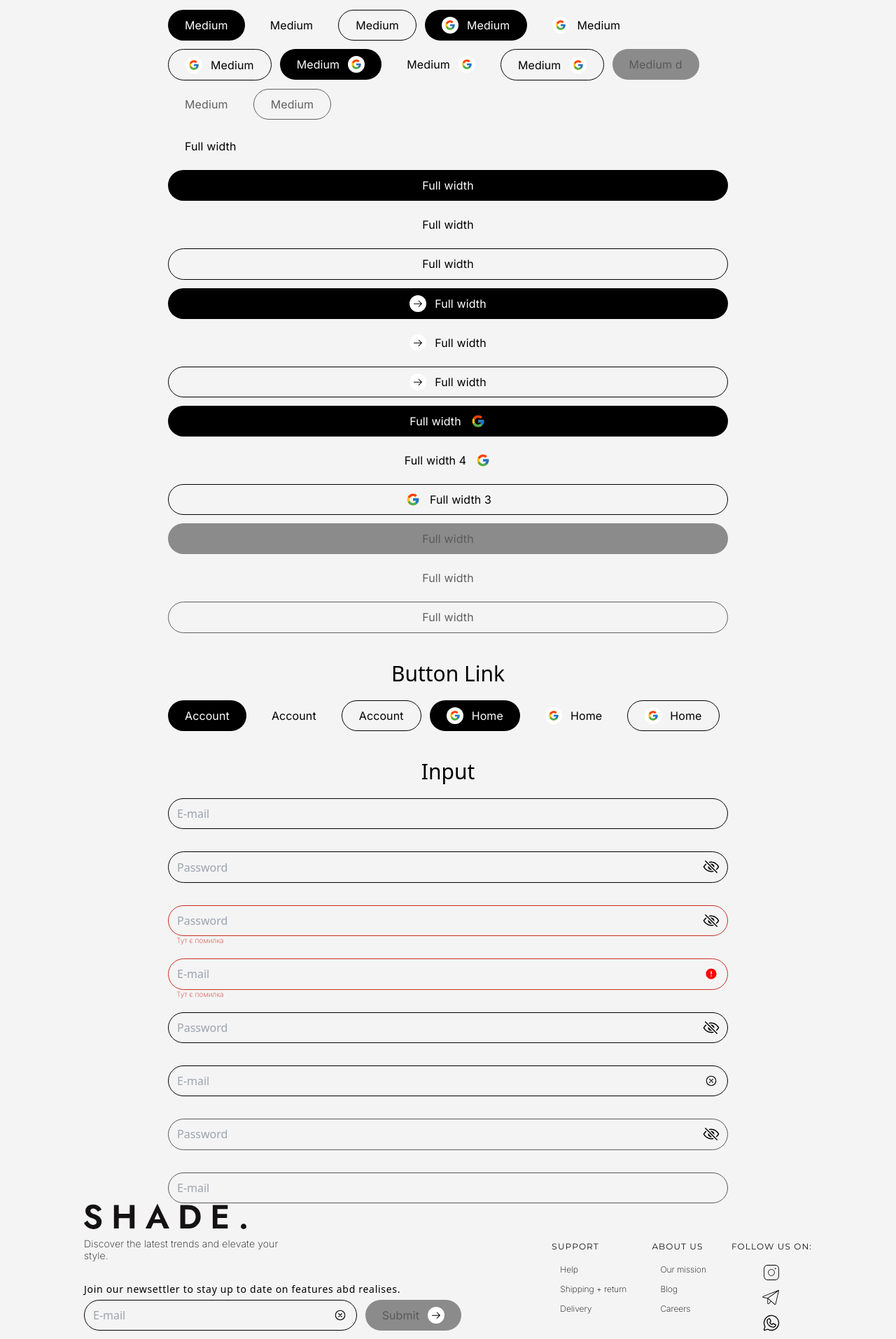
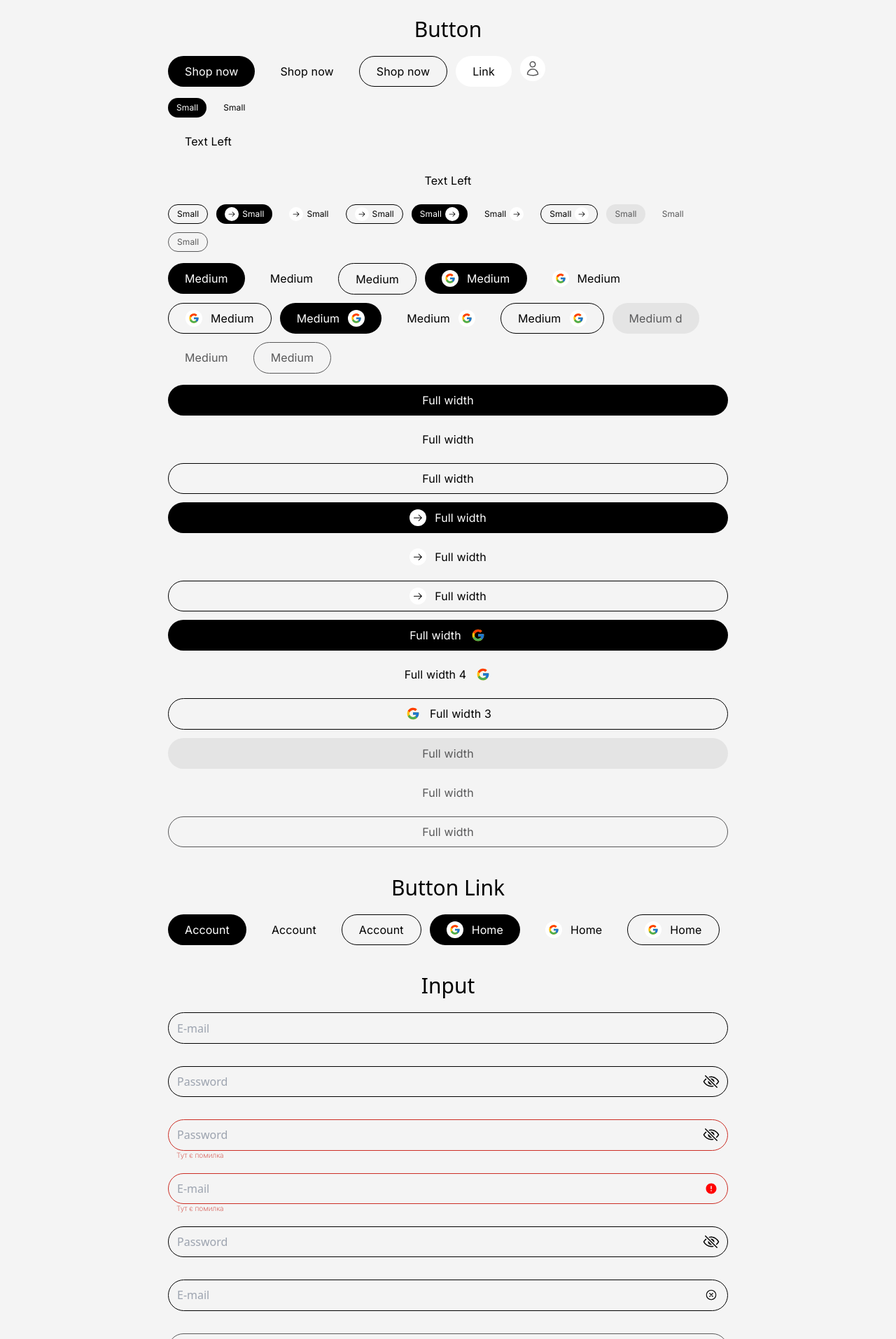
Before and after one commit to DianaKravchuk/Store, a React (Vite) app in the folder frontend/: page /ui-kit in a window 1280 px wide. Shown: the part 126-2040 px from the top of the page at 70% size. Built offline with nearby package versions, Linux system fonts and the light colour scheme.

Commit message:
refactor: improve Button component structure

```diff
--- a/frontend/src/Ui/Button/Button.tsx
+++ b/frontend/src/Ui/Button/Button.tsx
@@ -4,8 +4,8 @@ import { ButtonProps } from "./Button.types";
 import classNames from "classnames";
 
 const Button: FC<ButtonProps> = ({
-  variant = "primary",
-  size = "medium",
+  variant,
+  size,
   className,
   text,
   icon,
@@ -16,19 +16,20 @@ const Button: FC<ButtonProps> = ({
     "flex items-center self-start font-inter rounded-3xl leading-[24px] tracking-[0.0072em] transition-all duration-300 group";
 
   const variantStyles = {
-    primary:
-      "bg-black text-white focus:bg-[#181818] hover:bg-[#474747] active:bg-[#575757] disabled:bg-[#8b8b8b] disabled:text-[#59595a] justify-center",
-    secondary:
-      "bg-transparent text-black focus:bg-[#a3a3a4] hover:bg-[#9e9e9f] active:bg-[#a3a3a4] disabled:bg-transparent disabled:text-[#616062] justify-center",
-    secondaryLeft:
-      "bg-transparent text-black focus:bg-[#a3a3a4] hover:bg-[#9e9e9f] active:bg-[#a3a3a4] disabled:bg-transparent disabled:text-[#616062] justify-start",
-    tertiary:
-      "bg-transparent text-black border-black border focus:bg-[#a3a3a4] hover:bg-[#9e9e9f] active:bg-[#a3a3a4] disabled:bg-transparent disabled:text-[#616062] disabled:border-[#616062] justify-center py-[9.2px]",
+    outlined:
+      "justify-center py-[9.2px] bg-transparent text-black-000 border-black-000 border hover:bg-light-grey-hovered focus:bg-light-grey-focused active:bg-light-color-pressed disabled:bg-transparent disabled:text-grey-002 disabled:border-grey-002",
+    filled:
+      "justify-center bg-black-000 text-white hover:bg-dark-grey-hovered hover:shadow-button-hover focus:bg-dark-grey-focused active:dark-grey-pressed disabled:bg-dark-grey-disabled disabled:text-grey-002 disabled:shadow-none",
+    text: "justify-center bg-transparent text-black-000 hover:bg-light-grey-hovered focus:bg-light-grey-focused active:bg-light-color-pressed disabled:bg-transparent disabled:text-grey-002",
+    textLeft:
+      "justify-start bg-transparent text-black-000 hover:bg-light-grey-hovered focus:bg-light-grey-focused active:bg-light-color-pressed disabled:bg-transparent disabled:text-grey-002",
+    icon: "rounded-full flex items-center justify-center bg-transparent hover:bg-light-grey-hovered focus:bg-light-grey-focused active:bg-light-color-pressed",
   };
 
   const sizeStyles = {
     small: "px-3 py-[2px] text-xs gap-x-[5px] max-h-[28px]",
     medium: "px-6 py-2.5 text-md gap-x-[12px]",
+    icon: "px-[6px] py-[6px]",
     large: "",
     full: "w-full py-2.5 p-6 text-md gap-x-[12px]",
   };
--- a/frontend/src/Ui/Button/Button.types.ts
+++ b/frontend/src/Ui/Button/Button.types.ts
@@ -1,14 +1,14 @@
 import { ReactNode } from "react";
 
-export type Variant = "primary" | "secondary" | "secondaryLeft" | "tertiary";
-export type Sizes = "small" | "medium" | "large" | "full";
+export type Variant = "textLeft" | "outlined" | "filled" | "text" | "icon";
+export type Sizes = "small" | "medium" | "large" | "full" | "icon";
 export type Position = "left" | "right";
 
 export interface ButtonProps
   extends React.ButtonHTMLAttributes<HTMLButtonElement> {
   variant: Variant;
   size: Sizes;
-  text: string;
+  text?: string;
   icon?: ReactNode;
   iconPosition?: Position;
 }
--- a/frontend/src/Ui/ButtonLink/ButtonLink.tsx
+++ b/frontend/src/Ui/ButtonLink/ButtonLink.tsx
@@ -1,13 +1,19 @@
 import type { FC } from "react";
-import { Link } from "react-router-dom";
+import { NavLink } from "react-router-dom";
 
 import { ButtonLinkProps } from "./ButtonLink.types";
 import Button from "../Button/Button";
+import classNames from "classnames";
 
 export const ButtonLink: FC<ButtonLinkProps> = ({ url, ...buttonProps }) => {
   return (
-    <Link to={url}>
+    <NavLink
+      to={url}
+      className={({ isActive }) =>
+        classNames("h-fit", { ["bg-white rounded-3xl"]: isActive })
+      }
+    >
       <Button {...buttonProps} />
-    </Link>
+    </NavLink>
   );
 };
--- a/frontend/src/components/LoginForm.tsx
+++ b/frontend/src/components/LoginForm.tsx
@@ -37,7 +37,7 @@ const LoginForm: React.FC = () => {
         </div>
       </div>
       <div className="w-full h-fit">
-        <Button text="Log in" size="full" variant="primary" />
+        <Button text="Log in" size="full" variant="filled" />
       </div>
     </div>
   );
--- a/frontend/src/components/RegisterForm/RegisterForm.tsx
+++ b/frontend/src/components/RegisterForm/RegisterForm.tsx
@@ -77,7 +77,7 @@ const RegisterForm: FC = () => {
       <Button
         type="submit"
         size="full"
-        variant="primary"
+        variant="filled"
         text="Create account"
         icon={
           <span className="flex items-center justify-center bg-white rounded-[50%] py-1 px-1">
@@ -90,7 +90,7 @@ const RegisterForm: FC = () => {
       <ButtonLink
         type="button"
         size="full"
-        variant="primary"
+        variant="filled"
         text="Log in"
         icon={
           <span className="flex items-center justify-center bg-white rounded-[50%] py-1 px-1">
--- a/frontend/src/components/SubscribeForm/SubscribeForm.tsx
+++ b/frontend/src/components/SubscribeForm/SubscribeForm.tsx
@@ -38,7 +38,7 @@ const SubscribeForm = () => {
       <Button
         type="submit"
         size={"medium"}
-        variant={"primary"}
+        variant={"filled"}
         text="Submit"
         icon={
           <span className="flex items-center justify-center bg-white rounded-[50%] py-1 px-1">
--- a/frontend/src/pages/Ui-kit/Ui-kit.tsx
+++ b/frontend/src/pages/Ui-kit/Ui-kit.tsx
@@ -3,26 +3,51 @@ import { type FC } from "react";
 import { GoArrowRight } from "react-icons/go";
 import { FcGoogle } from "react-icons/fc";
 import Input from "@/Ui/Input/Input";
+import { HiOutlineUser } from "react-icons/hi2";
 import { ButtonLink } from "@/Ui/ButtonLink/ButtonLink";
 
 const Uikit: FC = () => {
   const resetField = (inputName: string) =>
     console.log(`reset input ${inputName}`);
-
+  const isDisabled = true;
   return (
-    <div className="flex flex-col gap-10">
+    <div className="flex flex-col gap-10 pt-[150px]">
       <section className="flex flex-col gap-5">
         <h2 className="text-center text-3xl">Button</h2>
         <div className="flex flex-col gap-4 w-[800px]">
           <div className="flex gap-3 flex-wrap">
-            <Button size="small" text="Small" variant="primary" />
-            <Button size="small" text="Small" variant="secondary" />
-            <Button size="small" text="Small" variant="secondaryLeft" />
-            <Button size="small" text="Small" variant="tertiary" />
+            <Button size="medium" text="Shop now" variant="filled" />
+            <Button size="medium" text="Shop now" variant="text" />
+            <Button size="medium" text="Shop now" variant="outlined" />
+            <ButtonLink
+              size="medium"
+              text="Link"
+              url="/ui-kit"
+              variant="text"
+            />
+            <ButtonLink
+              size="icon"
+              url="/ui-kit"
+              variant="icon"
+              disabled={isDisabled}
+              icon={
+                <HiOutlineUser
+                  size={24}
+                  color={`${isDisabled ? "#59595A" : "#000"}`}
+                />
+              }
+            />
+          </div>
+          <div className="flex gap-3 flex-wrap">
+            <Button size="small" text="Small" variant="filled" />
+            <Button size="small" text="Small" variant="text" />
+            <Button size="full" text="Text Left" variant="textLeft" />
+            <Button size="full" text="Text Left" variant="text" />
+            <Button size="small" text="Small" variant="outlined" />
             <Button
               size="small"
               text="Small"
-              variant="primary"
+              variant="filled"
               iconPosition="left"
               icon={
                 <span className="flex items-center justify-center bg-white rounded-[50%] py-1 px-1">
@@ -33,7 +58,7 @@ const Uikit: FC = () => {
             <Button
               size="small"
               text="Small"
-              variant="secondary"
+              variant="text"
               iconPosition="left"
               icon={
                 <span className="flex items-center justify-center bg-white rounded-[50%] py-1 px-1">
@@ -45,7 +70,7 @@ const Uikit: FC = () => {
             <Button
               size="small"
               text="Small"
-              variant="tertiary"
+              variant="outlined"
               iconPosition="left"
               icon={
                 <span className="flex items-center justify-center bg-white rounded-[50%] py-1 px-1">
@@ -56,7 +81,7 @@ const Uikit: FC = () => {
             <Button
               size="small"
               text="Small"
-              variant="primary"
+              variant="filled"
               iconPosition="right"
               icon={
                 <span className="flex items-center justify-center bg-white rounded-[50%] py-1 px-1">
@@ -68,7 +93,7 @@ const Uikit: FC = () => {
             <Button
               size="small"
               text="Small"
-              variant="secondary"
+              variant="text"
               iconPosition="right"
               icon={
                 <span className="flex items-center justify-center bg-white rounded-[50%] py-1 px-1">
@@ -80,7 +105,7 @@ const Uikit: FC = () => {
             <Button
               size="small"
               text="Small"
-              variant="tertiary"
+              variant="outlined"
               iconPosition="right"
               icon={
                 <span className="flex items-center justify-center bg-white rounded-[50%] py-1 px-1">
@@ -89,18 +114,18 @@ const Uikit: FC = () => {
               }
             />
 
-            <Button size="small" text="Small" variant="primary" disabled />
-            <Button size="small" text="Small" variant="secondary" disabled />
-            <Button size="small" text="Small" variant="tertiary" disabled />
+            <Button size="small" text="Small" variant="filled" disabled />
+            <Button size="small" text="Small" variant="text" disabled />
+            <Button size="small" text="Small" variant="outlined" disabled />
           </div>
           <div className="flex flex-wrap gap-3">
-            <Button size="medium" text="Medium" variant="primary" />
-            <Button size="medium" text="Medium" variant="secondary" />
-            <Button size="medium" text="Medium" variant="tertiary" />
+            <Button size="medium" text="Medium" variant="filled" />
+            <Button size="medium" text="Medium" variant="text" />
+            <Button size="medium" text="Medium" variant="outlined" />
             <Button
               size="medium"
               text="Medium"
-              variant="primary"
+              variant="filled"
               iconPosition="left"
               icon={
                 <span className="flex items-center justify-center bg-white rounded-[50%] py-1 px-1">
@@ -112,7 +137,7 @@ const Uikit: FC = () => {
             <Button
               size="medium"
               text="Medium"
-              variant="secondary"
+              variant="text"
               iconPosition="left"
               icon={
                 <span className="flex items-center justify-center bg-white rounded-[50%] py-1 px-1">
@@ -124,7 +149,7 @@ const Uikit: FC = () => {
             <Button
               size="medium"
               text="Medium"
-              variant="tertiary"
+              variant="outlined"
               iconPosition="left"
               icon={
                 <span className="flex items-center justify-center bg-white rounded-[50%] py-1 px-1">
@@ -136,7 +161,7 @@ const Uikit: FC = () => {
             <Button
               size="medium"
               text="Medium"
-              variant="primary"
+              variant="filled"
               iconPosition="right"
               icon={
                 <span className="flex items-center justify-center bg-white rounded-[50%] py-1 px-1">
@@ -148,7 +173,7 @@ const Uikit: FC = () => {
             <Button
               size="medium"
               text="Medium"
-              variant="secondary"
+              variant="text"
               iconPosition="right"
               icon={
                 <span className="flex items-center justify-center bg-white rounded-[50%] py-1 px-1">
@@ -160,7 +185,7 @@ const Uikit: FC = () => {
             <Button
               size="medium"
               text="Medium"
-              variant="tertiary"
+              variant="outlined"
               iconPosition="right"
               icon={
                 <span className="flex items-center justify-center bg-white rounded-[50%] py-1 px-1">
@@ -169,19 +194,18 @@ const Uikit: FC = () => {
               }
             />
 
-            <Button size="medium" text="Medium d" variant="primary" disabled />
-            <Button size="medium" text="Medium" variant="secondary" disabled />
-            <Button size="medium" text="Medium" variant="tertiary" disabled />
+            <Button size="medium" text="Medium d" variant="filled" disabled />
+            <Button size="medium" text="Medium" variant="text" disabled />
+            <Button size="medium" text="Medium" variant="outlined" disabled />
           </div>
           <div className="flex flex-wrap gap-3">
-            <Button size="full" text="Full width" variant="secondaryLeft" />
-            <Button size="full" text="Full width" variant="primary" />
-            <Button size="full" text="Full width" variant="secondary" />
-            <Button size="full" text="Full width" variant="tertiary" />
+            <Button size="full" text="Full width" variant="filled" />
+            <Button size="full" text="Full width" variant="text" />
+            <Button size="full" text="Full width" variant="outlined" />
             <Button
               size="full"
               text="Full width"
-              variant="primary"
+              variant="filled"
               iconPosition="left"
               icon={
                 <span className="flex items-center justify-center bg-white rounded-[50%] py-1 px-1">
@@ -193,7 +217,7 @@ const Uikit: FC = () => {
             <Button
               size="full"
               text="Full width"
-              variant="secondary"
+              variant="text"
               iconPosition="left"
               icon={
                 <span className="flex items-center justify-center bg-white rounded-[50%] py-1 px-1">
@@ -205,7 +229,7 @@ const Uikit: FC = () => {
             <Button
               size="full"
               text="Full width"
-              variant="tertiary"
+              variant="outlined"
               iconPosition="left"
               icon={
                 <span className="flex items-center justify-center bg-white rounded-[50%] py-1 px-1">
@@ -217,7 +241,7 @@ const Uikit: FC = () => {
             <Button
               size="full"
               text="Full width"
-              variant="primary"
+              variant="filled"
               iconPosition="right"
               icon={
                 <span className="flex items-center justify-center rounded-[50%] py-[2px] px-[2px] group-hover:bg-white">
@@ -229,7 +253,7 @@ const Uikit: FC = () => {
             <Button
               size="full"
               text="Full width 4"
-              variant="secondary"
+              variant="text"
               iconPosition="right"
               icon={
                 <span className="flex items-center justify-center rounded-[50%] py-[2px] px-[2px] group-hover:bg-white">
@@ -241,7 +265,7 @@ const Uikit: FC = () => {
             <Button
               size="full"
               text="Full width 3"
-              variant="tertiary"
+              variant="outlined"
               iconPosition="left"
               icon={
                 <span className="flex items-center justify-center rounded-[50%] py-[2px] px-[2px] group-hover:bg-white">
@@ -250,14 +274,9 @@ const Uikit: FC = () => {
               }
             />
 
-            <Button size="full" text="Full width" variant="primary" disabled />
-            <Button
-              size="full"
-              text="Full width"
-              variant="secondary"
-              disabled
-            />
-            <Button size="full" text="Full width" variant="tertiary" disabled />
+            <Button size="full" text="Full width" variant="filled" disabled />
+            <Button size="full" text="Full width" variant="text" disabled />
+            <Button size="full" text="Full width" variant="outlined" disabled />
           </div>
         </div>
       </section>
@@ -270,25 +289,25 @@ const Uikit: FC = () => {
               size="medium"
               url="/account"
               text="Account"
-              variant="primary"
+              variant="filled"
             />
             <ButtonLink
               size="medium"
               url="/account"
               text="Account"
-              variant="secondary"
+              variant="text"
             />
             <ButtonLink
               size="medium"
               url="/account"
               text="Account"
-              variant="tertiary"
+              variant="outlined"
             />
             <ButtonLink
               size="medium"
               url="/"
               text="Home"
-              variant="primary"
+              variant="filled"
               iconPosition="left"
               icon={
                 <span className="flex items-center justify-center bg-white rounded-[50%] py-1 px-1">
@@ -301,7 +320,7 @@ const Uikit: FC = () => {
               size="medium"
               url="/"
               text="Home"
-              variant="secondary"
+              variant="text"
               iconPosition="left"
               icon={
                 <span className="flex items-center justify-center bg-white rounded-[50%] py-1 px-1">
@@ -314,7 +333,7 @@ const Uikit: FC = () => {
               size="medium"
               url="/"
               text="Home"
-              variant="tertiary"
+              variant="outlined"
               iconPosition="left"
               icon={
                 <span className="flex items-center justify-center bg-white rounded-[50%] py-1 px-1">
--- a/frontend/tailwind.config.js
+++ b/frontend/tailwind.config.js
@@ -39,6 +39,10 @@ export default {
         login: "url('@assets/images/SignUp.png')",
         checked: "url('@/assets/icons/checkbox.svg')",
       },
+      boxShadow: {
+        "button-hover":
+          "0 1px 2px 0 rgba(0, 0, 0, 0.3), 0 1px 3px 0 rgba(0, 0, 0, 0.15)",
+      },
     },
   },
   plugins: [],
```
